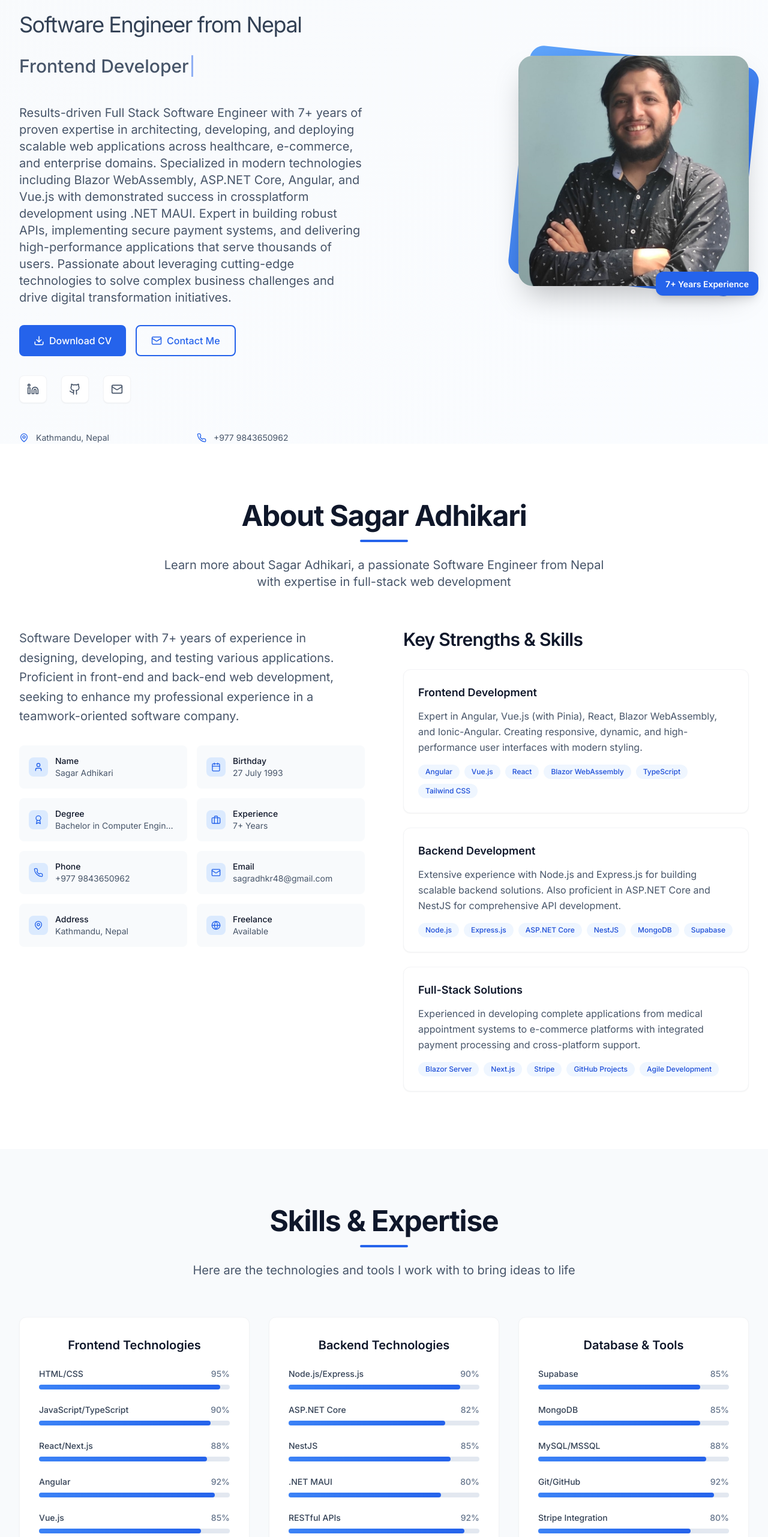
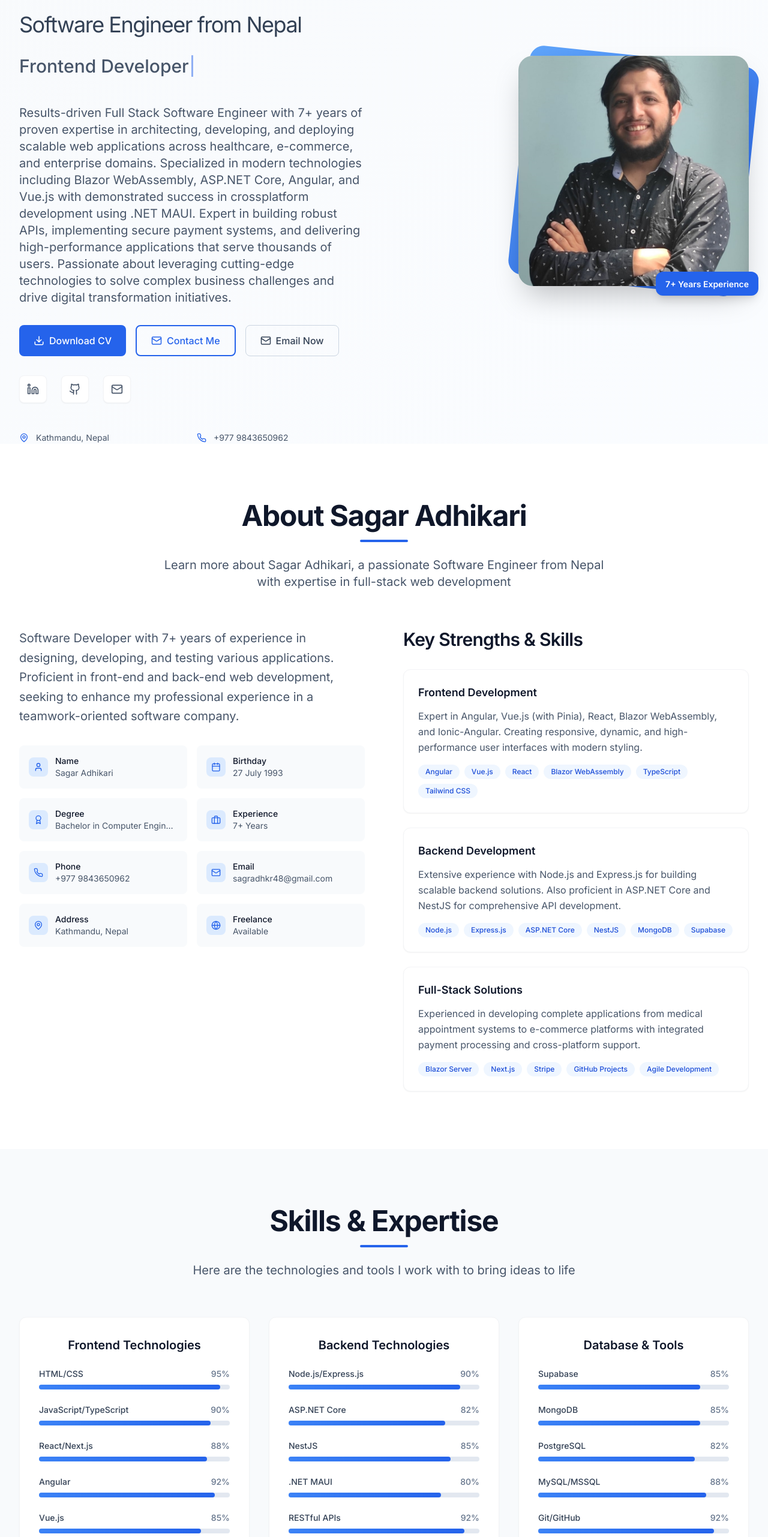
Before and after one commit to SagarAdhikari48/My-Website, a Next.js app: page / in a window 1280 px wide. Shown: the part 234-2797 px from the top of the page at 60% size. Built offline with nearby package versions, Linux system fonts and the light colour scheme.

Commit message:
added experiences

```diff
--- a/src/app/globals.css
+++ b/src/app/globals.css
@@ -46,6 +46,10 @@
     @apply inline-flex items-center justify-center gap-2 px-6 py-3 border-2 border-blue-600 text-blue-600 font-medium rounded-lg hover:bg-blue-600 hover:text-white transition-all duration-200;
   }
 
+  .btn-outline {
+    @apply inline-flex items-center justify-center gap-2 px-6 py-3 border border-slate-300 text-slate-700 font-medium rounded-lg hover:border-blue-600 hover:text-blue-600 transition-all duration-200;
+  }
+
   .card {
     @apply bg-white rounded-xl shadow-sm border border-gray-100 hover:shadow-md transition-shadow duration-200;
   }
--- a/src/components/Contact.tsx
+++ b/src/components/Contact.tsx
@@ -64,7 +64,7 @@ const Contact = () => {
       icon: Mail,
       title: 'Email',
       value: 'sagradhkr48@gmail.com',
-      link: 'mailto:sagradhkr48@gmail.com',
+      link: 'mailto:sagradhkr48@gmail.com?subject=Hello%20Sagar&body=Hi%20Sagar,%0D%0A%0D%0AI%20would%20like%20to%20discuss%20a%20project%20with%20you.',
       description: 'Send me an email'
     },
     {
--- a/src/components/Experience.tsx
+++ b/src/components/Experience.tsx
@@ -94,6 +94,35 @@ const Experience = () => {
         'Implemented state management and real-time data synchronization'
       ],
       technologies: ['Angular', 'Electron', 'NgRx', 'TypeScript']
+    },
+    {
+      title: 'Frontend Developer',
+      company: 'Nirekha Dot Com Private Limited',
+      location: 'Onsite',
+      period: 'October 2018 - October 2019',
+      website: '#',
+      description: [
+        'Developed Angular-based business registration application for government offices',
+        'Created desktop application using Electron for offline functionality',
+        'Successfully deployed and installed desktop applications in different wards of Roshi Municipality government offices',
+        'Built comprehensive complaint handling system for Nepal Telecommunications Authority (NTA) operations',
+        'Developed web application for internet speed testing for Nepal Telecommunications Authority (NTA)'
+      ],
+      technologies: ['Angular', 'Electron', 'TypeScript', 'Desktop Applications', 'Government Systems']
+    },
+    {
+      title: 'Full Stack Developer (Intern)',
+      company: 'Channakya Software Pvt Ltd.',
+      location: 'Onsite',
+      period: 'August 2018 - October 2018',
+      website: '#',
+      description: [
+        'Completed internship as Full Stack Developer working with Angular frontend and Node.js backend',
+        'Developed Visitor Management System using Angular for frontend and Node.js for backend APIs',
+        'Gained hands-on experience with PostgreSQL database design and management',
+        'Learned full-stack development practices and modern web development workflows'
+      ],
+      technologies: ['Angular', 'Node.js', 'PostgreSQL', 'Express.js', 'TypeScript', 'Full Stack Development']
     }
   ]
 
--- a/src/components/Footer.tsx
+++ b/src/components/Footer.tsx
@@ -1,7 +1,7 @@
 'use client'
 
 import Link from 'next/link'
-import { ExternalLink, ArrowUp, Mail, Heart, Code, Coffee, Github, Linkedin } from 'lucide-react'
+import { ArrowUp, Mail, Github, Linkedin } from 'lucide-react'
 import { useState, useEffect } from 'react'
 
 const Footer = () => {
@@ -34,7 +34,7 @@ const Footer = () => {
     },
     {
       name: 'Email',
-      href: 'mailto:sagradhkr48@gmail.com',
+      href: 'mailto:sagradhkr48@gmail.com?subject=Hello%20Sagar&body=Hi%20Sagar,%0D%0A%0D%0AI%20would%20like%20to%20discuss%20a%20project%20with%20you.',
       icon: Mail,
       color: 'hover:text-green-400'
     }
@@ -103,8 +103,9 @@ const Footer = () => {
               <div className="text-slate-300">
                 <div className="font-medium text-white mb-1">Email</div>
                 <Link
-                  href="mailto:sagradhkr48@gmail.com"
+                  href="mailto:sagradhkr48@gmail.com?subject=Hello%20Sagar&body=Hi%20Sagar,%0D%0A%0D%0AI%20would%20like%20to%20discuss%20a%20project%20with%20you."
                   className="hover:text-blue-400 transition-colors duration-200"
+                  title="Send email to Sagar Adhikari"
                 >
                   sagradhkr48@gmail.com
                 </Link>
--- a/src/components/Hero.tsx
+++ b/src/components/Hero.tsx
@@ -5,8 +5,6 @@ import Image from "next/image";
 import Link from "next/link";
 import { motion } from "framer-motion";
 import {
-  ExternalLink,
-  Play,
   Download,
   Mail,
   MapPin,
@@ -134,6 +132,14 @@ const Hero = () => {
                 <Mail size={18} />
                 Contact Me
               </Link>
+              <Link
+                href="mailto:sagradhkr48@gmail.com?subject=Hello%20Sagar&body=Hi%20Sagar,%0D%0A%0D%0AI%20would%20like%20to%20discuss%20a%20project%20with%20you."
+                className="btn-outline"
+                title="Send direct email"
+              >
+                <Mail size={18} />
+                Email Now
+              </Link>
             </motion.div>
 
             <motion.div
@@ -161,9 +167,10 @@ const Hero = () => {
                 <Github size={20} />
               </Link>
               <Link
-                href="mailto:sagradhkr48@gmail.com"
+                href="mailto:sagradhkr48@gmail.com?subject=Hello%20Sagar&body=Hi%20Sagar,%0D%0A%0D%0AI%20would%20like%20to%20discuss%20a%20project%20with%20you."
                 className="p-3 bg-white rounded-lg shadow-sm border border-gray-100 text-slate-600 hover:text-green-600 hover:shadow-md transition-all duration-200"
                 aria-label="Email Sagar Adhikari"
+                title="Send email to Sagar Adhikari"
               >
                 <Mail size={20} />
               </Link>
--- a/src/components/Skills.tsx
+++ b/src/components/Skills.tsx
@@ -34,6 +34,7 @@ const Skills = () => {
       skills: [
         { name: 'Supabase', percentage: 85 },
         { name: 'MongoDB', percentage: 85 },
+        { name: 'PostgreSQL', percentage: 82 },
         { name: 'MySQL/MSSQL', percentage: 88 },
         { name: 'Git/GitHub', percentage: 92 },
         { name: 'Stripe Integration', percentage: 80 },
@@ -126,7 +127,7 @@ const Skills = () => {
           <h3 className="text-lg font-semibold text-slate-900 mb-6">Additional Technologies</h3>
           <div className="flex flex-wrap justify-center gap-3">
             {[
-              'Blazor Server', 'Ionic', 'Capacitor', 'Express.js', 'Angular Material', 'PrimeNG', 'Bootstrap', 'SCSS',
+              'Blazor Server', 'Ionic', 'Capacitor', 'Electron', 'Express.js', 'Angular Material', 'PrimeNG', 'Bootstrap', 'SCSS',
               'Webpack', 'Vite', 'GitHub Projects', 'Agile Development', 'Figma', 'Cypress'
             ].map((tech, index) => (
               <motion.span
```
